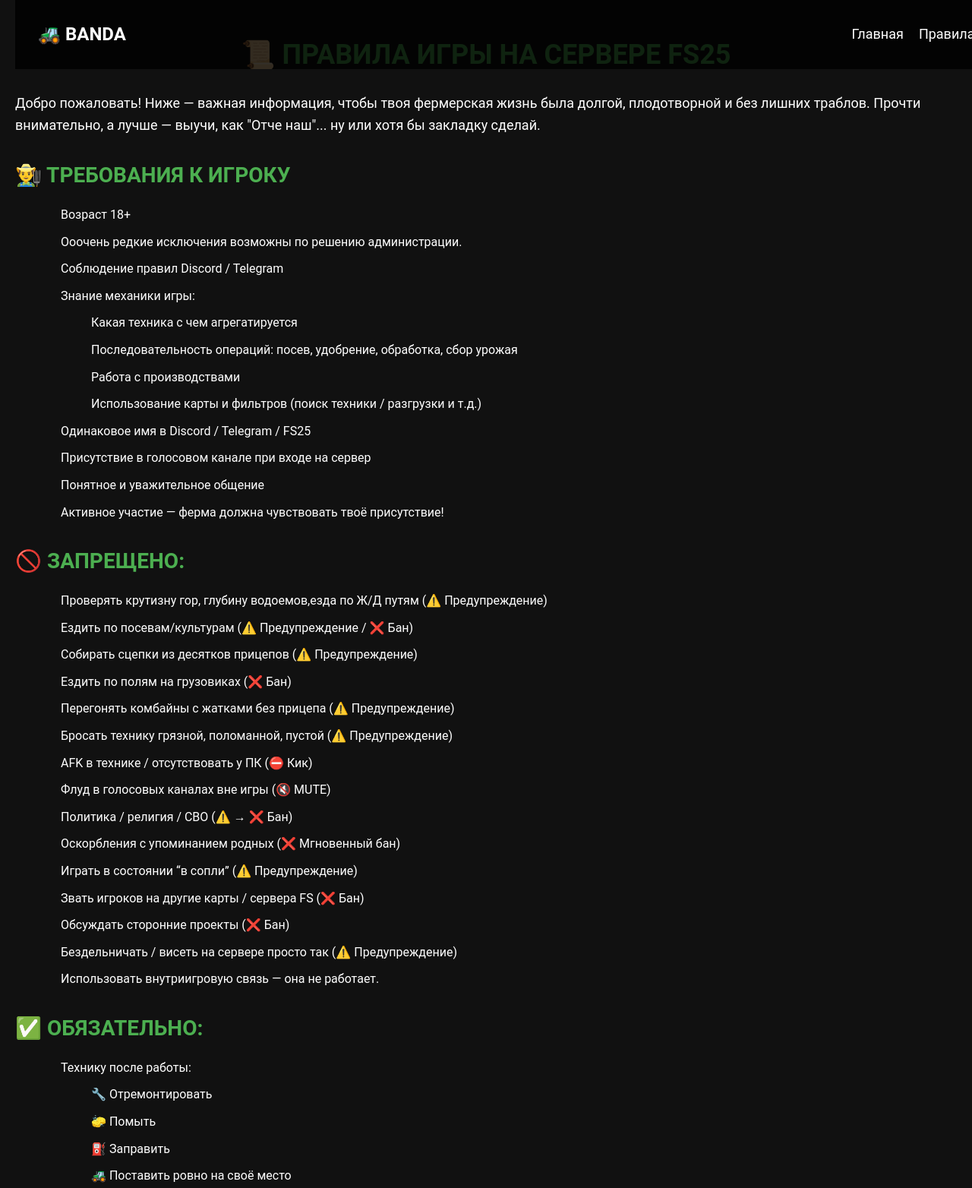
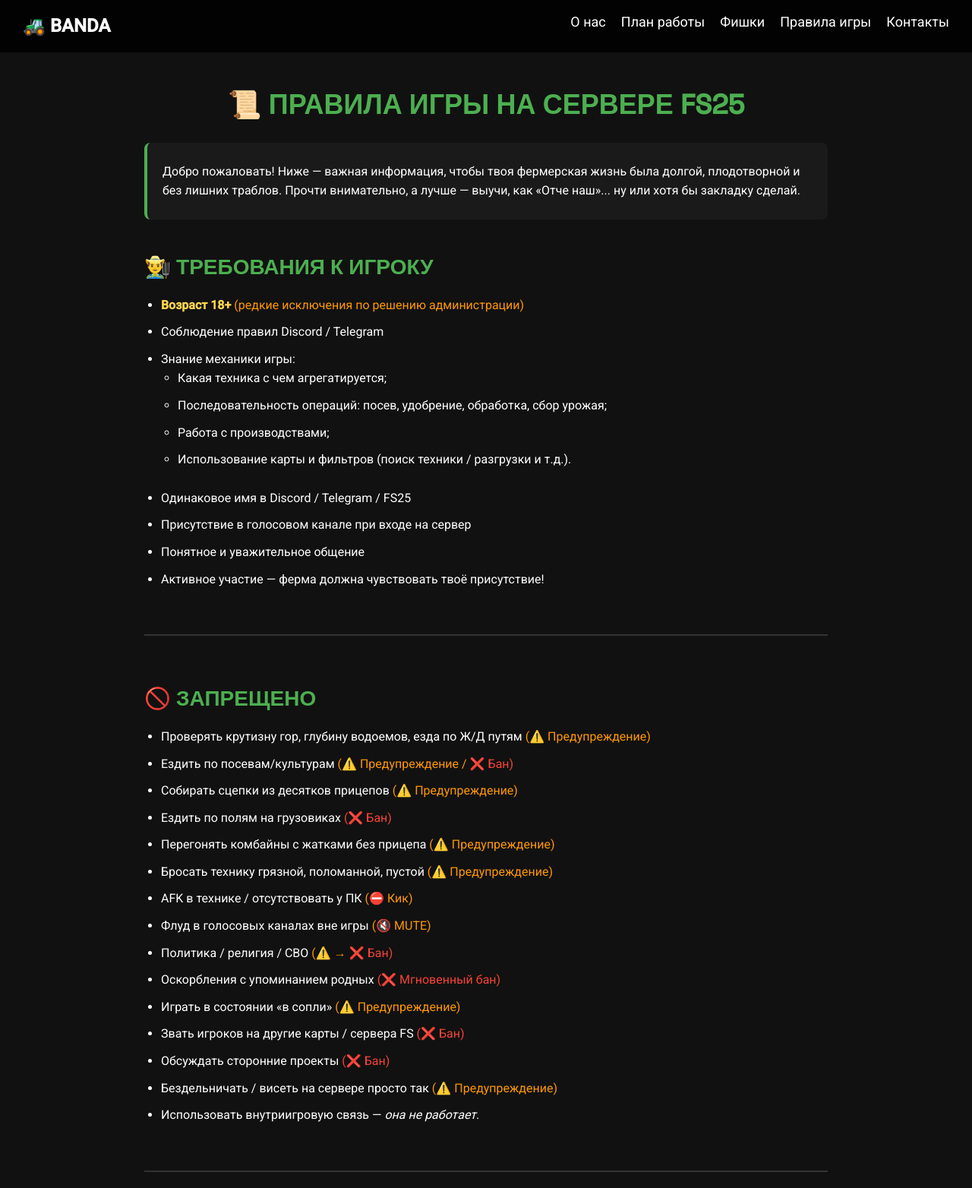
Before and after one commit to Yarikudza/yarikudza-site, a plain HTML site: page rules.html in a window 1280 px wide. Shown: the top 1564 px of the page at 76% size. Drawn offline with Linux system fonts and the light colour scheme.

Commit message:
Add files via upload

```diff
--- a/rules.html
+++ b/rules.html
@@ -1,197 +1,221 @@
 <!DOCTYPE html>
 <html lang="ru">
 <head>
+    <!-- Meta -->
     <meta charset="UTF-8">
     <meta name="viewport" content="width=device-width, initial-scale=1.0">
-    <title>Правила игры FS25</title>
+    <meta name="description" content="Правила сервера[BANDA] — полный свод требований и запретов для комфортной игры.">
+    <title>Правила сервера | BANDA</title>
+
+    <!-- Fonts & Icons -->
+    <link href="https://fonts.googleapis.com/css2?family=Roboto:wght@400;500&family=Space+Grotesk:wght@400;500&display=swap" rel="stylesheet">
+    <link rel="stylesheet" href="https://cdnjs.cloudflare.com/ajax/libs/font-awesome/6.0.0-beta3/css/all.min.css">
+
     <style>
+        :root {
+            --bg-color: #111;
+            --text-color: #fff;
+            --accent-color: #4CAF50;
+        }
         body {
+            margin: 0;
             font-family: 'Roboto', sans-serif;
-            background-color: #111;
-            color: white;
+            background: var(--bg-color);
+            color: var(--text-color);
             line-height: 1.6;
-            margin: 0;
-            padding: 20px;
+            padding-top: 70px;
         }
 
-        h1 {
-            color: #4CAF50;
-            font-size: 36px;
-            text-align: center;
-            margin-bottom: 20px;
+        /* ======  Navbar  ====== */
+        .navbar {
+            position: fixed;
+            top: 0;
+            left: 0;
+            right: 0;
+            width: 100%;
+            background: rgba(0, 0, 0, .85);
+            z-index: 10;
         }
-
-        h2 {
-            font-size: 28px;
-            color: #4CAF50;
-            margin-top: 30px;
-            margin-bottom: 15px;
-        }
-
-        p {
-            font-size: 18px;
-            margin-bottom: 15px;
-        }
-
-        .rules-list {
-            margin-left: 20px;
-        }
-
-        .rules-list ul {
-            list-style-type: none;
-        }
-
-        .rules-list ul li {
-            margin-bottom: 10px;
-        }
-
-        .navbar {
+        .navbar-inner {
+            max-width: 1900px;          /* контент не растягивается во всю ширину */
+            margin: 0 auto;             /* центрируем контейнер */
+            padding: 15px 30px;         /* тот же отступ, что и на главной */
             display: flex;
             justify-content: space-between;
             align-items: center;
-            padding: 15px 30px;
-            background-color: rgba(0, 0, 0, 0.8);
-            position: fixed;
-            width: 100%;
-            top: 0;
-            z-index: 10;
+        }
+        .logo-link {
+            font-size: 24px;
+            font-weight: 700;
+            color: #fff;
+            text-decoration: none;
+            transition: color .3s;
+        }
+        .logo-link:hover { color: var(--accent-color); }
+
+        .nav-links {
+            list-style: none;
+            display: flex;
+            gap: 20px;                  /* изначальный gap 20px */
+            margin: 0;
+            padding: 0;
+        }
+        .nav-links a {
+            color: #fff;
+            text-decoration: none;
+            font-size: 18px;
+            transition: color .3s;
+        }
+        .nav-links a:hover { color: var(--accent-color); }
+
+        .burger {
+            display: none;
+            font-size: 28px;
+            color: #fff;
+            cursor: pointer;
+            z-index: 11;
         }
 
-        .navbar .logo {
-            font-size: 24px;
-            font-weight: bold;
+        /* ======  Mobile  ====== */
+        @media (max-width: 768px) {
+            .burger {
+                display: block;
+            }
+            .nav-links {
+                position: absolute;
+                top: 70px;
+                right: 0;
+                flex-direction: column;
+                background: rgba(0,0,0,.95);
+                width: 220px;
+                padding: 25px 20px;
+                gap: 18px;
+                transform: translateX(100%);
+                transition: transform .3s ease;
+            }
+            .nav-links.active { transform: translateX(0); }
         }
 
-        .navbar .nav-links {
-            list-style: none;
-            display: flex;
-            gap: 20px;
-        }
+        /* ======  Typography  ====== */
+        h1, h2, h3 { font-family: 'Space Grotesk', sans-serif; color: var(--accent-color); }
+        h1 { font-size: 36px; margin: 0 0 20px; text-align: center; }
+        h2 { font-size: 28px; margin: 40px 0 15px; }
+        ul { margin: 0 0 25px 0; padding-left: 22px; }
+        li { margin-bottom: 10px; }
+        strong { color: #FFD54F; }
+        .warn   { color: #FF9800; }
+        .ban    { color: #F44336; }
 
-        .navbar .nav-links a {
-            color: white;
-            text-decoration: none;
-            font-size: 18px;
-        }
+        main { max-width: 900px; margin: auto; padding: 40px 20px; }
+        .rule-block { background:#1a1a1a; padding:25px 20px; border-left:4px solid var(--accent-color); border-radius:8px; margin-bottom:35px; }
 
-        .navbar .nav-links a:hover {
-            color: #4CAF50;
-        }
+        .splitter { height:2px; background:#333; margin:60px 0; border:none; }
 
-        button {
-            background-color: #4CAF50;
-            color: white;
-            border: none;
-            padding: 12px 25px;
-            font-size: 16px;
-            margin-top: 30px;
-            cursor: pointer;
-            text-transform: uppercase;
-            letter-spacing: 1px;
-            transition: background-color 0.3s ease;
-            border-radius: 4px;
-        }
-
-        button:hover {
-            background-color: #388E3C;
-        }
-
-        .footer {
-            text-align: center;
-            padding: 30px;
-            background-color: #222;
-            color: white;
-            margin-top: 40px;
-        }
+        footer { text-align:center; padding:40px 0 20px; font-size:14px; opacity:.6; }
     </style>
 </head>
 <body>
 
+<!-- =======  Navbar  ======= -->
 <nav class="navbar">
-  <div class="logo">🚜 BANDA</div>
-  <ul class="nav-links">
-    <li><a href="index.html">Главная</a></li>
+  <div class="navbar-inner">
+    <a href="/" class="logo-link">🚜 BANDA</a>
+    <div class="burger" id="burger">&#9776;</div>
+    <ul class="nav-links" id="navLinks">
+        <li><a href="about.html">О нас</a></li>
+        <li><a href="https://docs.google.com/spreadsheets/d/13M02XdmQ9hI5PImNrTLIfE0CLQVwT6TXRePGisEwRj0/edit?gid=1257314286#gid=1257314286" target="_blank">План работы</a></li>
+        <li><a href="index.html#features">Фишки</a></li>
         <li><a href="rules.html">Правила игры</a></li>
+        <li><a href="index.html#join">Контакты</a></li>
     </ul>
+  </div>
 </nav>
 
+<main>
     <h1>📜 ПРАВИЛА ИГРЫ НА СЕРВЕРЕ FS25</h1>
+    <div class="rule-block">
+        Добро пожаловать! Ниже — важная информация, чтобы твоя фермерская жизнь была долгой, плодотворной и без лишних траблов. Прочти внимательно, а лучше — выучи, как «Отче наш»... ну или хотя бы закладку сделай.
+    </div>
 
-<p>Добро пожаловать! Ниже — важная информация, чтобы твоя фермерская жизнь была долгой, плодотворной и без лишних траблов. Прочти внимательно, а лучше — выучи, как "Отче наш"... ну или хотя бы закладку сделай.</p>
-
+    <!-- Требования -->
     <h2>👨‍🌾 ТРЕБОВАНИЯ К ИГРОКУ</h2>
-<div class="rules-list">
     <ul>
-        <li>Возраст 18+</li>
-        <li>Ооочень редкие исключения возможны по решению администрации.</li>
+        <li><strong>Возраст 18+</strong> <span class="warn">(редкие исключения по решению администрации)</span></li>
         <li>Соблюдение правил Discord / Telegram</li>
-        <li>Знание механики игры:</li>
+        <li>Знание механики игры:
             <ul>
-            <li>Какая техника с чем агрегатируется</li>
-            <li>Последовательность операций: посев, удобрение, обработка, сбор урожая</li>
-            <li>Работа с производствами</li>
-            <li>Использование карты и фильтров (поиск техники / разгрузки и т.д.)</li>
+                <li>Какая техника с чем агрегатируется;</li>
+                <li>Последовательность операций: посев, удобрение, обработка, сбор урожая;</li>
+                <li>Работа с производствами;</li>
+                <li>Использование карты и фильтров (поиск техники / разгрузки и т.д.).</li>
             </ul>
+        </li>
         <li>Одинаковое имя в Discord / Telegram / FS25</li>
         <li>Присутствие в голосовом канале при входе на сервер</li>
         <li>Понятное и уважительное общение</li>
         <li>Активное участие — ферма должна чувствовать твоё присутствие!</li>
     </ul>
-</div>
 
-<h2>🚫 ЗАПРЕЩЕНО:</h2>
-<div class="rules-list">
+    <hr class="splitter">
+
+    <!-- Запрещено -->
+    <h2>🚫 ЗАПРЕЩЕНО</h2>
     <ul>
-        <li>Проверять крутизну гор, глубину водоемов,езда по Ж/Д путям (⚠️ Предупреждение)</li>
-        <li>Ездить по посевам/культурам (⚠️ Предупреждение / ❌ Бан)</li>
-        <li>Собирать сцепки из десятков прицепов (⚠️ Предупреждение)</li>
-        <li>Ездить по полям на грузовиках (❌ Бан)</li>
-        <li>Перегонять комбайны с жатками без прицепа (⚠️ Предупреждение)</li>
-        <li>Бросать технику грязной, поломанной, пустой (⚠️ Предупреждение)</li>
-        <li>AFK в технике / отсутствовать у ПК (⛔ Кик)</li>
-        <li>Флуд в голосовых каналах вне игры (🔇 MUTE)</li>
-        <li>Политика / религия / СВО (⚠️ → ❌ Бан)</li>
-        <li>Оскорбления с упоминанием родных (❌ Мгновенный бан)</li>
-        <li>Играть в состоянии “в сопли” (⚠️ Предупреждение)</li>
-        <li>Звать игроков на другие карты / сервера FS (❌ Бан)</li>
-        <li>Обсуждать сторонние проекты (❌ Бан)</li>
-        <li>Бездельничать / висеть на сервере просто так (⚠️ Предупреждение)</li>
-        <li>Использовать внутриигровую связь — она не работает.</li>
+        <li>Проверять крутизну гор, глубину водоемов, езда по Ж/Д путям <span class="warn">(⚠️ Предупреждение)</span></li>
+        <li>Ездить по посевам/культурам <span class="warn">(⚠️ Предупреждение / </span><span class="ban">❌ Бан)</span></li>
+        <li>Собирать сцепки из десятков прицепов <span class="warn">(⚠️ Предупреждение)</span></li>
+        <li>Ездить по полям на грузовиках <span class="ban">(❌ Бан)</span></li>
+        <li>Перегонять комбайны с жатками без прицепа <span class="warn">(⚠️ Предупреждение)</span></li>
+        <li>Бросать технику грязной, поломанной, пустой <span class="warn">(⚠️ Предупреждение)</span></li>
+        <li>AFK в технике / отсутствовать у ПК <span class="warn">(⛔ Кик)</span></li>
+        <li>Флуд в голосовых каналах вне игры <span class="warn">(🔇 MUTE)</span></li>
+        <li>Политика / религия / СВО <span class="warn">(⚠️ → </span><span class="ban">❌ Бан)</span></li>
+        <li>Оскорбления с упоминанием родных <span class="ban">(❌ Мгновенный бан)</span></li>
+        <li>Играть в состоянии «в сопли» <span class="warn">(⚠️ Предупреждение)</span></li>
+        <li>Звать игроков на другие карты / сервера FS <span class="ban">(❌ Бан)</span></li>
+        <li>Обсуждать сторонние проекты <span class="ban">(❌ Бан)</span></li>
+        <li>Бездельничать / висеть на сервере просто так <span class="warn">(⚠️ Предупреждение)</span></li>
+        <li>Использовать внутриигровую связь — <em>она не работает</em>.</li>
     </ul>
-</div>
 
-<h2>✅ ОБЯЗАТЕЛЬНО:</h2>
-<div class="rules-list">
+    <hr class="splitter">
+
+    <!-- Обязательно -->
+    <h2>✅ ОБЯЗАТЕЛЬНО</h2>
+    <p>Технику после работы необходимо:</p>
     <ul>
-        <li>Технику после работы:</li>
-        <ul>
-            <li>🔧 Отремонтировать</li>
-            <li>🧽 Помыть</li>
-            <li>⛽ Заправить</li>
-            <li>🚜 Поставить ровно на своё место</li>
+        <li>🔧 <strong>Отремонтировать</strong></li>
+        <li>🧽 <strong>Помыть</strong></li>
+        <li>⛽ <strong>Заправить</strong></li>
+        <li>🚜 <strong>Поставить ровно на своё место</strong></li>
     </ul>
-    </ul>
-</div>
 
-<h2>💬 РАЗРЕШЕНО И ПРИВЕТСТВУЕТСЯ:</h2>
-<div class="rules-list">
+    <hr class="splitter">
+
+    <!-- Разрешено -->
+    <h2>💬 РАЗРЕШЕНО И ПРИВЕТСТВУЕТСЯ</h2>
     <ul>
         <li>Дружелюбное общение и юмор</li>
         <li>Игра в удовольствие</li>
         <li>Помощь другим игрокам</li>
         <li>Инициатива, командная работа</li>
-        <li>Хорошее настроение (но не "в сопли" 😅)</li>
+        <li>Хорошее настроение (но не «в сопли» 😅)</li>
     </ul>
+
+    <div class="rule-block" style="text-align:center;">
+        🧡 Если ты дочитал до этого места — ты красавчик!<br>
+        Добро пожаловать в команду! Пусть урожай будет щедрым, техника — исправной, а настроение — на уровне!
     </div>
+</main>
 
-<h2>🧡 Если ты дочитал до этого места — ты красавчик!</h2>
-<p>Добро пожаловать в команду! Пусть урожай будет щедрым, техника — исправной, а настроение — на уровне!</p>
+<footer>© 2025 FS25 BANDA — все права защищены</footer>
 
-<button onclick="window.location.href='index.html'">Вернуться на главную</button>
-
-<div class="footer">
-    <p>© 2025 FS25 - Все права защищены</p>
-</div>
+<script>
+    // Burger toggle
+    const burger = document.getElementById('burger');
+    const navLinks = document.getElementById('navLinks');
+    burger.addEventListener('click', () => navLinks.classList.toggle('active'));
+</script>
 
 </body>
 </html>
```
Lines whose indentation alone changed are shown as unchanged.
